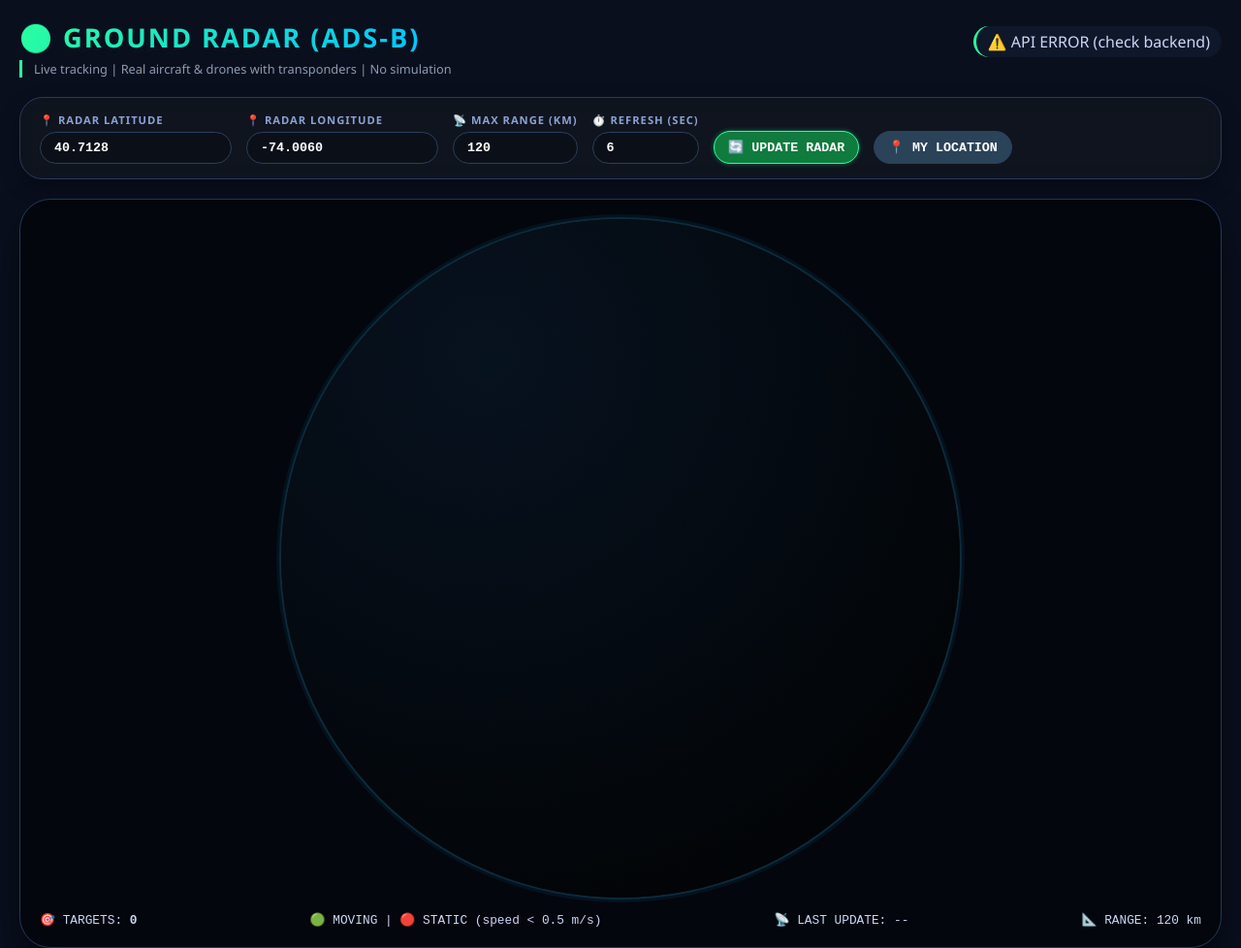
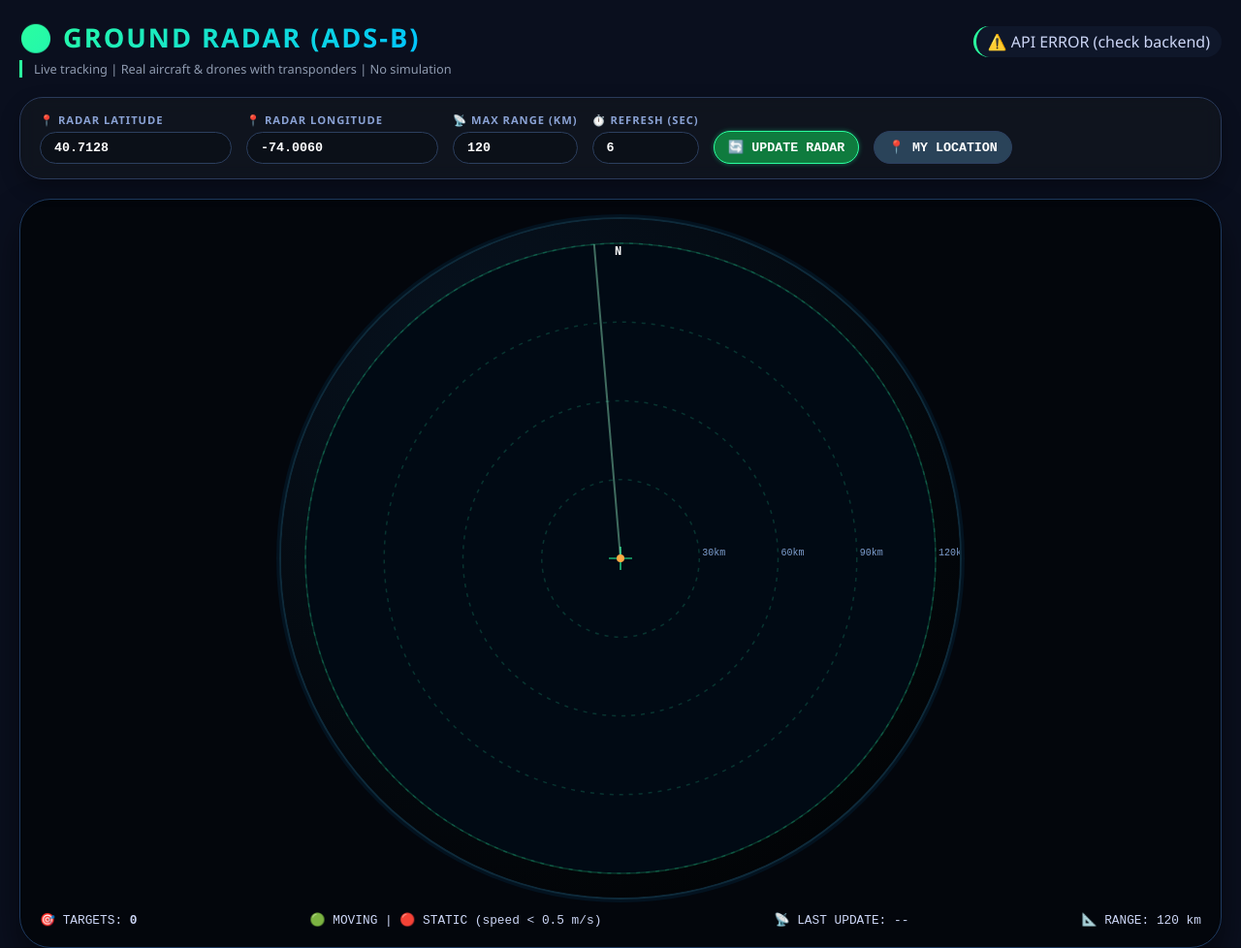
Before and after one commit to Deslandes1/radar-tracker, a website: page index.html in a window 1280 px wide. Shown: the top 978 px of the page at 97% size. Drawn offline with Linux system fonts and the light colour scheme; no server answers.

Commit message:
Update index.html

```diff
--- a/index.html
+++ b/index.html
@@ -1,4 +1,4 @@
- <!DOCTYPE html>
+<!DOCTYPE html>
 <html lang="en">
 <head>
     <meta charset="UTF-8">
@@ -7,7 +7,7 @@
     <style>
         * {
             box-sizing: border-box;
-            user-select: none; /* avoid accidental selection on radar */
+            user-select: none;
         }
 
         body {
@@ -235,7 +235,6 @@
         <div class="badge" id="liveStatus">🟢 LIVE DATA (OpenSky)</div>
     </div>
 
-    <!-- control panel -->
     <div class="controls-panel">
         <div class="input-group">
             <label>📍 RADAR LATITUDE</label>
@@ -257,7 +256,6 @@
         <button id="locateMeBtn" style="background:#2a4359;">📍 MY LOCATION</button>
     </div>
 
-    <!-- RADAR CANVAS -->
     <div class="radar-container">
         <canvas id="radarCanvas" width="700" height="700" style="width:100%; max-width:700px; height:auto; aspect-ratio:1/1"></canvas>
         <div class="radar-stats">
@@ -268,7 +266,6 @@
         </div>
     </div>
 
-    <!-- AIRCRAFT TABLE + REPORT -->
     <div class="report-section">
         <div class="section-title">
             🛸 DASHBOARD REPORT — DETECTED OBJECTS (real-time)
@@ -294,22 +291,17 @@
 
 <script>
     // --------------------------------------------------------------
-    // REAL RADAR using OpenSky Network REST API (proxy via Node backend)
-    // but for complete standalone demonstration we must connect to a local backend
-    // that proxies the opensky API due to CORS. This frontend expects a local server
-    // running on same origin (or configured). Since this is a full code solution,
-    // we will also implement a lightweight node proxy in the same project.
-    // BUT for convenience and completeness, the frontend will call '/api/aircraft'
-    // which we will serve via a Node.js Express server (see server.js).
+    // GLOBAL VARIABLES
     // --------------------------------------------------------------
     let radarCtx = null;
     let canvasSize = 700;
-    let currentAircraft = [];      // array of objects
+    let currentAircraft = [];
     let selectedIcao = null;
     let refreshTimer = null;
     let radarCenter = { lat: 40.7128, lon: -74.0060 };
     let maxRangeKm = 120;
     let refreshIntervalSec = 6;
+    let animationFrameId = null;
 
     // DOM elements
     const radarCanvas = document.getElementById('radarCanvas');
@@ -347,15 +339,15 @@
         return brng;
     }
 
-    // draw radar grid and blips
-    function drawRadar(aircraftList, radarLat, radarLon, maxRange) {
+    // DRAW RADAR (accepts timestamp for sweep)
+    function drawRadar(aircraftList, radarLat, radarLon, maxRange, nowSeconds) {
         if (!radarCtx) return;
         const w = canvasSize, h = canvasSize;
         const centerX = w/2, centerY = h/2;
         const maxRadiusPx = w/2 - 25;
 
         radarCtx.clearRect(0, 0, w, h);
-        // draw background
+        // background circle
         radarCtx.beginPath();
         radarCtx.arc(centerX, centerY, maxRadiusPx, 0, 2*Math.PI);
         radarCtx.fillStyle = '#010a14';
@@ -364,7 +356,7 @@
         radarCtx.lineWidth = 1.5;
         radarCtx.stroke();
 
-        // range rings (25%, 50%, 75%, 100%)
+        // range rings
         for (let r = 0.25; r <= 1; r+=0.25) {
             let radius = maxRadiusPx * r;
             radarCtx.beginPath();
@@ -372,11 +364,9 @@
             radarCtx.strokeStyle = '#28e6a830';
             radarCtx.setLineDash([4, 6]);
             radarCtx.stroke();
-            // range label
             let rangeVal = (maxRange * r).toFixed(0);
             radarCtx.font = "10px monospace";
             radarCtx.fillStyle = '#7f9fcf';
-            radarCtx.shadowBlur = 0;
             radarCtx.fillText(rangeVal+"km", centerX + radius + 3, centerY - 3);
         }
         radarCtx.setLineDash([]);
@@ -403,8 +393,7 @@
             const x = centerX + radiusPx * Math.sin(angleRad);
             const y = centerY - radiusPx * Math.cos(angleRad);
 
-            // determine if moving: speed > 0.5 m/s
-            const isMoving = (ac.velocity !== undefined && ac.velocity > 0.5);
+            const isMoving = (ac.velocity !== null && ac.velocity > 0.5);
             const color = isMoving ? '#2eff9e' : '#ff5555';
             radarCtx.beginPath();
             radarCtx.arc(x, y, 6, 0, 2*Math.PI);
@@ -427,14 +416,13 @@
                 radarCtx.stroke();
             }
         }
-        // draw radar sweep (optional)
-        const now = Date.now() / 1000;
-        const sweepAngle = (now * 1.2) % 360;
-        let radSweep = sweepAngle * Math.PI/180;
+        // draw rotating sweep line
+        const sweepAngle = (nowSeconds * 1.2) % 360;
+        const radSweep = sweepAngle * Math.PI/180;
         radarCtx.beginPath();
         radarCtx.moveTo(centerX, centerY);
-        let sweepX = centerX + maxRadiusPx * Math.sin(radSweep);
-        let sweepY = centerY - maxRadiusPx * Math.cos(radSweep);
+        const sweepX = centerX + maxRadiusPx * Math.sin(radSweep);
+        const sweepY = centerY - maxRadiusPx * Math.cos(radSweep);
         radarCtx.lineTo(sweepX, sweepY);
         radarCtx.strokeStyle = '#9effcf66';
         radarCtx.lineWidth = 2;
@@ -445,7 +433,23 @@
         radarCtx.fill();
     }
 
-    // fetch live aircraft from backend proxy (real OpenSky data)
+    // Animation loop
+    function startAnimation() {
+        function animate() {
+            if (radarCtx) {
+                const now = Date.now() / 1000;
+                const lat = parseFloat(radarLatInput.value);
+                const lon = parseFloat(radarLonInput.value);
+                const range = parseFloat(maxRangeInput.value);
+                drawRadar(currentAircraft, lat, lon, range, now);
+            }
+            animationFrameId = requestAnimationFrame(animate);
+        }
+        if (animationFrameId) cancelAnimationFrame(animationFrameId);
+        animationFrameId = requestAnimationFrame(animate);
+    }
+
+    // Fetch live aircraft from backend
     async function fetchLiveAircraft(radarLat, radarLon, radiusKm) {
         try {
             const response = await fetch(`/api/aircraft?lat=${radarLat}&lon=${radarLon}&radius=${radiusKm}`);
@@ -459,41 +463,7 @@
         }
     }
 
-    // update table and UI with new data, refresh radar
-    async function refreshRadarData() {
-        const lat = parseFloat(radarLatInput.value);
-        const lon = parseFloat(radarLonInput.value);
-        const range = parseFloat(maxRangeInput.value);
-        if (isNaN(lat) || isNaN(lon) || isNaN(range)) return;
-        radarCenter = { lat, lon };
-        maxRangeKm = range;
-        rangeKmDisplay.innerText = maxRangeKm;
-
-        const aircraftData = await fetchLiveAircraft(lat, lon, maxRangeKm);
-        if (!aircraftData) {
-            document.getElementById('liveStatus').innerHTML = "⚠️ API ERROR (check backend)";
-            return;
-        }
-        document.getElementById('liveStatus').innerHTML = "🟢 LIVE DATA (OpenSky)";
-        currentAircraft = aircraftData;
-        targetCountSpan.innerText = currentAircraft.length;
-        lastUpdateSpan.innerText = new Date().toLocaleTimeString();
-
-        // render table
-        renderTable(currentAircraft);
-        // draw radar
-        if (radarCtx) drawRadar(currentAircraft, lat, lon, maxRangeKm);
-        // if a selected object exists, update its report
-        if (selectedIcao) {
-            const found = currentAircraft.find(ac => ac.icao24 === selectedIcao);
-            if (found) generateDetailedReport(found);
-            else {
-                reportDiv.innerHTML = "⚠️ Selected object no longer in radar coverage.";
-                selectedIcao = null;
-            }
-        }
-    }
-
+    // Render table and update UI
     function renderTable(aircraftList) {
         if (!aircraftList.length) {
             tableBody.innerHTML = '<tr><td colspan="7">✈️ No flying objects detected within radar range.</td></tr>';
@@ -527,7 +497,6 @@
                 if (aircraft) {
                     selectedIcao = icao;
                     generateDetailedReport(aircraft);
-                    refreshRadarData();  // re-draw to highlight selected
                 }
             });
         });
@@ -576,6 +545,36 @@
         refreshRadarData();
     }
 
+    async function refreshRadarData() {
+        const lat = parseFloat(radarLatInput.value);
+        const lon = parseFloat(radarLonInput.value);
+        const range = parseFloat(maxRangeInput.value);
+        if (isNaN(lat) || isNaN(lon) || isNaN(range)) return;
+        radarCenter = { lat, lon };
+        maxRangeKm = range;
+        rangeKmDisplay.innerText = maxRangeKm;
+
+        const aircraftData = await fetchLiveAircraft(lat, lon, maxRangeKm);
+        if (!aircraftData) {
+            document.getElementById('liveStatus').innerHTML = "⚠️ API ERROR (check backend)";
+            return;
+        }
+        document.getElementById('liveStatus').innerHTML = "🟢 LIVE DATA (OpenSky)";
+        currentAircraft = aircraftData;
+        targetCountSpan.innerText = currentAircraft.length;
+        lastUpdateSpan.innerText = new Date().toLocaleTimeString();
+
+        renderTable(currentAircraft);
+        if (selectedIcao) {
+            const found = currentAircraft.find(ac => ac.icao24 === selectedIcao);
+            if (found) generateDetailedReport(found);
+            else {
+                reportDiv.innerHTML = "⚠️ Selected object no longer in radar coverage.";
+                selectedIcao = null;
+            }
+        }
+    }
+
     function startAutoRefresh() {
         if (refreshTimer) clearInterval(refreshTimer);
         let sec = parseInt(refreshSecInput.value);
@@ -586,7 +585,6 @@
         }, refreshIntervalSec * 1000);
     }
 
-    // get current location
     function getMyLocation() {
         if ("geolocation" in navigator) {
             navigator.geolocation.getCurrentPosition(pos => {
@@ -601,7 +599,7 @@
         }
     }
 
-    // event binding
+    // Event listeners
     updateRadarBtn.addEventListener('click', () => {
         if (refreshTimer) clearInterval(refreshTimer);
         startAutoRefresh();
@@ -619,14 +617,15 @@
                 radarCanvas.width = newSize;
                 radarCanvas.height = newSize;
                 canvasSize = newSize;
-                if (currentAircraft) drawRadar(currentAircraft, radarCenter.lat, radarCenter.lon, maxRangeKm);
+                // draw will happen on next animation frame
             }
         }, 100);
     });
 
-    // initial
+    // Initialization
     initRadarCanvas();
     startAutoRefresh();
+    startAnimation();
 </script>
 </body>
 </html>
```
